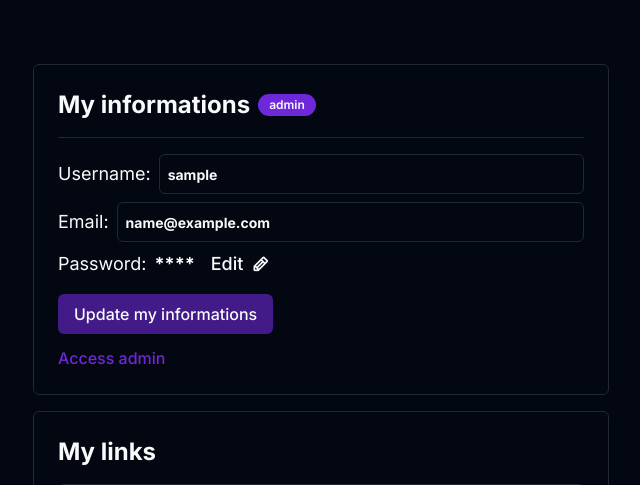
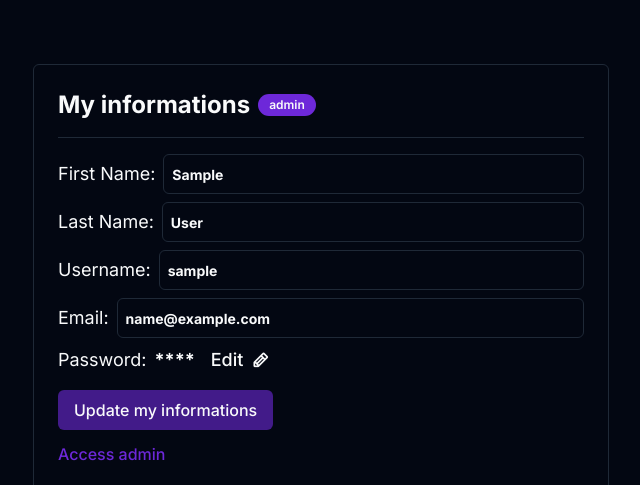
Before and after one commit to dkshs/sbily, a Django app: page /accounts/me/ in a window 1280 px wide. Shown: the part 64-549 px from the top of the page, without its empty margins (319-959 px from the left). Run offline with Django 4.2, Linux system fonts and the light colour scheme; the visitor is signed in with stand-in values (Sample User, id 1); data that the repository does not hold is empty.

Commit message:
feat: add ability to update first and last name, validate if username is filled in

```diff
--- a/sbily/users/templates/my_account.html
+++ b/sbily/users/templates/my_account.html
@@ -6,7 +6,7 @@
   <div class="my-16 flex flex-col justify-center max-w-xl mx-auto gap-4">
     <div class="flex flex-col justify-center p-6 border rounded-md">
       <div class="flex items-center gap-2">
-        <h1 class="text-2xl font-bold">My informations</h1>
+        <h1 class="text-2xl font-bold text-center">My informations</h1>
         <span
           class="badge-{% if user.is_premium or user.is_admin %}default{% else %}secondary{% endif %}"
         >
@@ -16,8 +16,28 @@
       <div class="separator my-4"></div>
       <form method="post" action="{% url 'my_account' %}" class="flex flex-col gap-2">
         {% csrf_token %}
-        <p class="text-lg flex items-center gap-2">
-          <label for="username">Username: </label>
+        <div class="flex items-center flex-nowrap gap-2">
+          <label class="text-lg text-nowrap" for="first_name">First Name: </label>
+          <input
+            class="font-bold input px-2 py-0"
+            id="first_name"
+            name="first_name"
+            type="text"
+            value="{{ user.first_name }}"
+          />
+        </div>
+        <div class="flex items-center flex-nowrap gap-2">
+          <label class="text-lg text-nowrap" for="last_name">Last Name: </label>
+          <input
+            class="font-bold input px-2 py-0"
+            id="last_name"
+            name="last_name"
+            type="text"
+            value="{{ user.last_name }}"
+          />
+        </div>
+        <div class="flex items-center gap-2">
+          <label class="text-lg" for="username">Username: </label>
           <input
             class="font-bold input px-2 py-0"
             id="username"
@@ -25,9 +45,9 @@
             type="text"
             value="{{ user.username }}"
           />
-        </p>
-        <p class="text-lg flex items-center gap-2">
-          <label for="email">Email: </label>
+        </div>
+        <div class="flex items-center gap-2">
+          <label class="text-lg" for="email">Email: </label>
           <input
             class="font-bold input px-2 py-0"
             id="email"
@@ -35,13 +55,13 @@
             type="email"
             value="{{ user.email }}"
           />
-        </p>
-        <p class="text-lg flex items-center gap-2">
+        </div>
+        <div class="text-lg flex items-center gap-2">
           Password: <span class="font-bold">****</span>
-          <a href="{% url 'change_password' %}" class="button py-0 px-2 gap-2">
+          <a href="{% url 'change_password' %}" class="button py-0 px-2 gap-2 hover:underline">
             Edit <i class="ph-bold ph-pencil"></i>
           </a>
-        </p>
+        </div>
         <button type="submit" class="button-primary w-fit mt-2">Update my informations</button>
         {% if user.is_staff %}
           <a href="{{ ADMIN_URL }}" class="mt-1 link-primary self-start">Access admin</a>
--- a/sbily/users/views.py
+++ b/sbily/users/views.py
@@ -79,11 +79,23 @@ def sign_out(request):
 def my_account(request: HttpRequest):
     user = request.user
     if request.method == "POST":
+        first_name = request.POST.get("first_name") or ""
+        last_name = request.POST.get("last_name") or ""
         username = request.POST.get("username") or ""
         email = request.POST.get("email") or ""
-        if user.username == username and user.email == email:
+        if not validate([username]):
+            messages.error(request, "Username is required")
+            return redirect("my_account")
+        if (
+            user.username == username
+            and user.email == email
+            and user.first_name == first_name
+            and user.last_name == last_name
+        ):
             messages.warning(request, "There were no changes")
             return redirect("my_account")
+        user.first_name = first_name
+        user.last_name = last_name
         user.username = username
         user.email = email
         user.save()
```
Also changed, not shown: sbily/static/css/styles.css.
